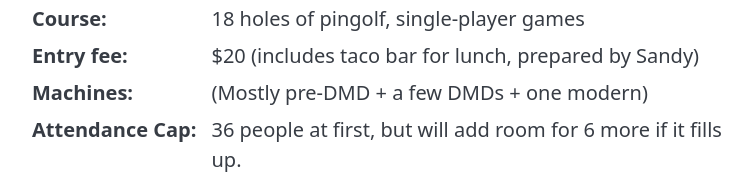
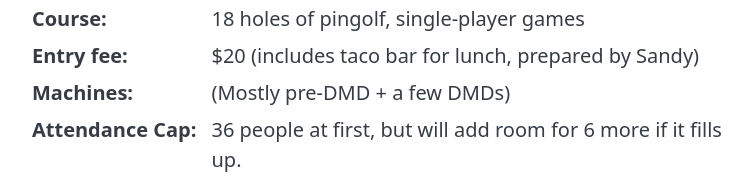
Before and after one commit to johngarnett/pinarchy, a website: page public/index.html in a window 1280 px wide. Shown: the part 118-297 px from the top of the page, without its empty margins (258-1010 px from the left). Drawn offline with nearby package versions, Linux system fonts and the light colour scheme; no server answers.

Commit message:
Remove "one modern" from machines list
Co-Authored-By: Claude Opus 4.8 (1M context) <noreply@anthropic.com>

```diff
--- a/public/index.html
+++ b/public/index.html
@@ -23,7 +23,7 @@
             <dt>Event Date:</dt><dd>August 8, 2026</dd>
             <dt>Course:</dt><dd>18 holes of pingolf, single-player games</dd>
             <dt>Entry fee:</dt><dd>$20 (includes taco bar for lunch, prepared by Sandy)</dd>
-            <dt>Machines:</dt><dd>(Mostly pre-DMD + a few DMDs + one modern)</dd>
+            <dt>Machines:</dt><dd>(Mostly pre-DMD + a few DMDs)</dd>
             <dt>Attendance Cap:</dt><dd>36 people at first, but will add room for 6 more if it fills up.</dd>
             <dt>Playoffs:</dt><dd>top 16 advance as four groups of 4, winner of each group advances to 4-player finals.</dd>
          </dl>
```
